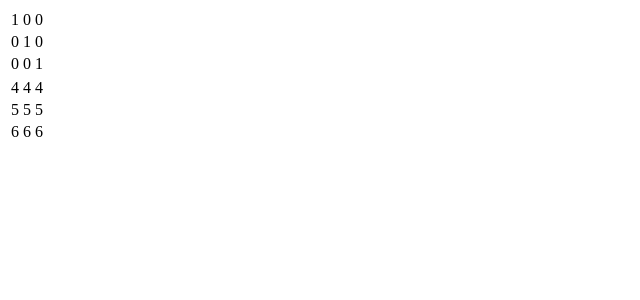
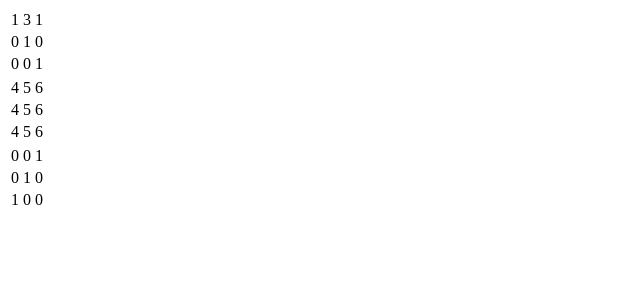
Before and after one commit to asad23raza/RowReduce, a React (Create React App) app: page / in a window 1280 px wide. Shown: the top 300 px of the page, without its empty margins (0-640 px from the left). Built offline with nearby package versions, Linux system fonts and the light colour scheme.

Commit message:
2022/02/19

```diff
--- a/src/components/MatrixList.js
+++ b/src/components/MatrixList.js
@@ -1,8 +1,33 @@
 import React from "react";
 class MatrixList extends React.Component {
-    state = {
-        matrices: [],
-
+    render() {
+        return (
+            <div>
+            {this.props.matrix_list.map(
+            elem => (
+                    <div key={elem.id}>
+                        <table>
+                            <tbody>
+                            {elem.matrix.map(
+                                row => (
+                                    <tr key={row.id}>
+                                        {row.map(
+                                            subentry => (
+                                                <td key={subentry.id}>
+                                                    {subentry}
+                                                </td>
+                                            )
+                                        )}
+                                    </tr>
+                                )
+                            )}
+                            </tbody>
+                        </table>
+                    </div>
+                )
+            )}
+        </div>
+        )
     }
 }
 export default MatrixList
--- a/src/components/Matrixcontainer.js
+++ b/src/components/Matrixcontainer.js
@@ -5,62 +5,46 @@ class MatrixContainer extends React.Component {
         matrix_list: [
             {
                 id: 1,
-                matrix: [[1,0,0],[0,1,0],[0,0,1]],
-                checked: false
+                matrix: [[1,3,1],[0,1,0],[0,0,1]],
             },
             {
                 id: 2,
                 matrix: [[4,5,6],[4,5,6],[4,5,6]],
-                checked: false
+            },
+            {
+                id: 3,
+                matrix: [[0,0,1],[0,1,0],[1,0,0]],
             }
         ]
     };
     render() {
-        function sqrt(x1) {
-            return x1 * x1
-        }
         return (
             <div>
-                {this.MatricesDict.matrix_list.map(
-                    elem => (
-                        <table>
-                            <tr>
-                                <td>
-                                {elem.matrix[0][0]}
-                                </td>
-                                <td>
-                                {elem.matrix[1][0]}
-                                </td>
-                                <td>
-                                {elem.matrix[2][0]}
-                                </td>
-                            </tr>
-                            <tr>
-                                <td>
-                                {elem.matrix[0][1]}
-                                </td>
-                                <td>
-                                {elem.matrix[1][1]}
-                                </td>
-                                <td>
-                                {elem.matrix[2][1]}
-                                </td>
-                            </tr>
-                            <tr>
-                                <td>
-                                {elem.matrix[0][2]}
-                                </td>
-                                <td>
-                                {elem.matrix[1][2]}
-                                </td>
-                                <td>
-                                {elem.matrix[2][2]}
-                                </td>
-                            </tr>
-                        </table>
-                    )
-                )}
+                <MatrixList matrix_list={this.MatricesDict.matrix_list} />
             </div>
+            // <div>
+            //     {this.MatricesDict.matrix_list.map(
+            //     elem => (
+            //             <div>
+            //                 <table>
+            //                     {elem.matrix.map(
+            //                         row => (
+            //                             <tr>
+            //                                 {row.map(
+            //                                     subentry => (
+            //                                         <td>
+            //                                             {subentry}
+            //                                         </td>
+            //                                     )
+            //                                 )}
+            //                             </tr>
+            //                         )
+            //                     )}
+            //                 </table>
+            //             </div>
+            //         )
+            //     )}
+            // </div>
         )
     }
 }
```
